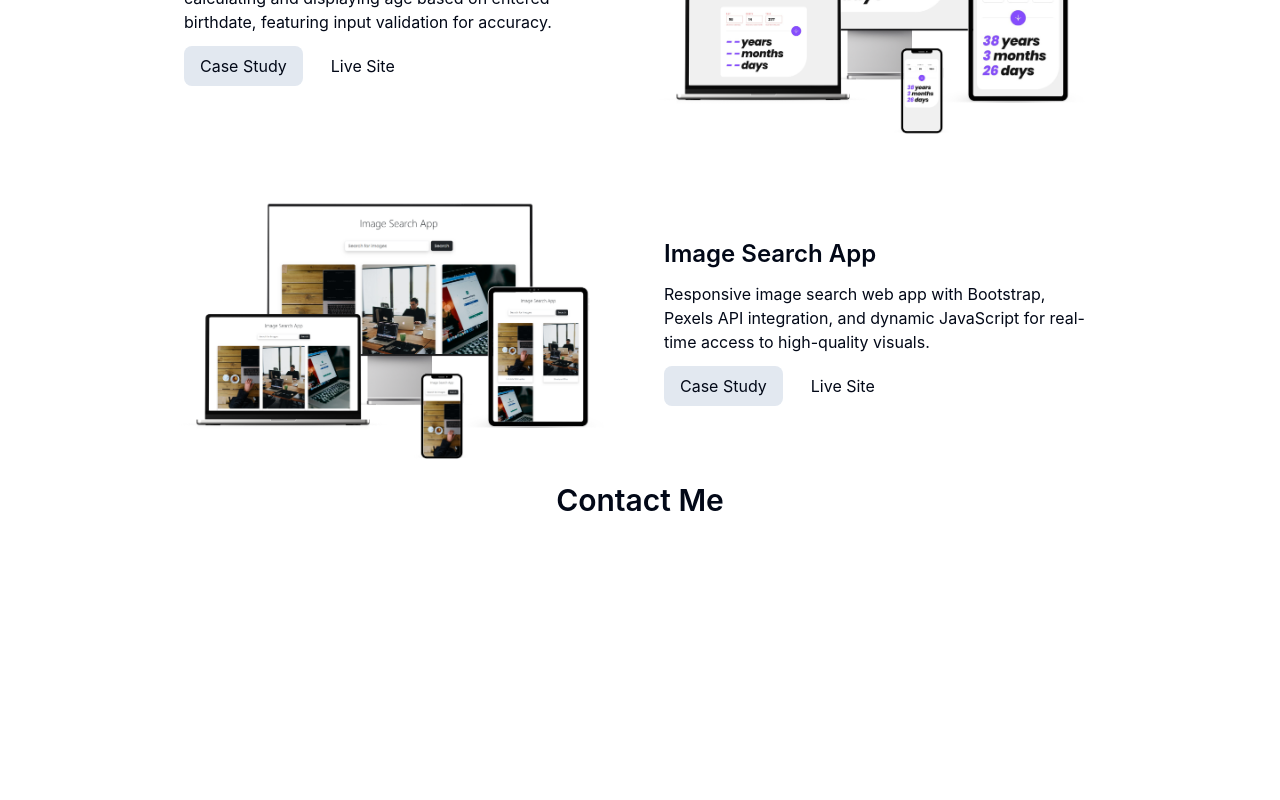
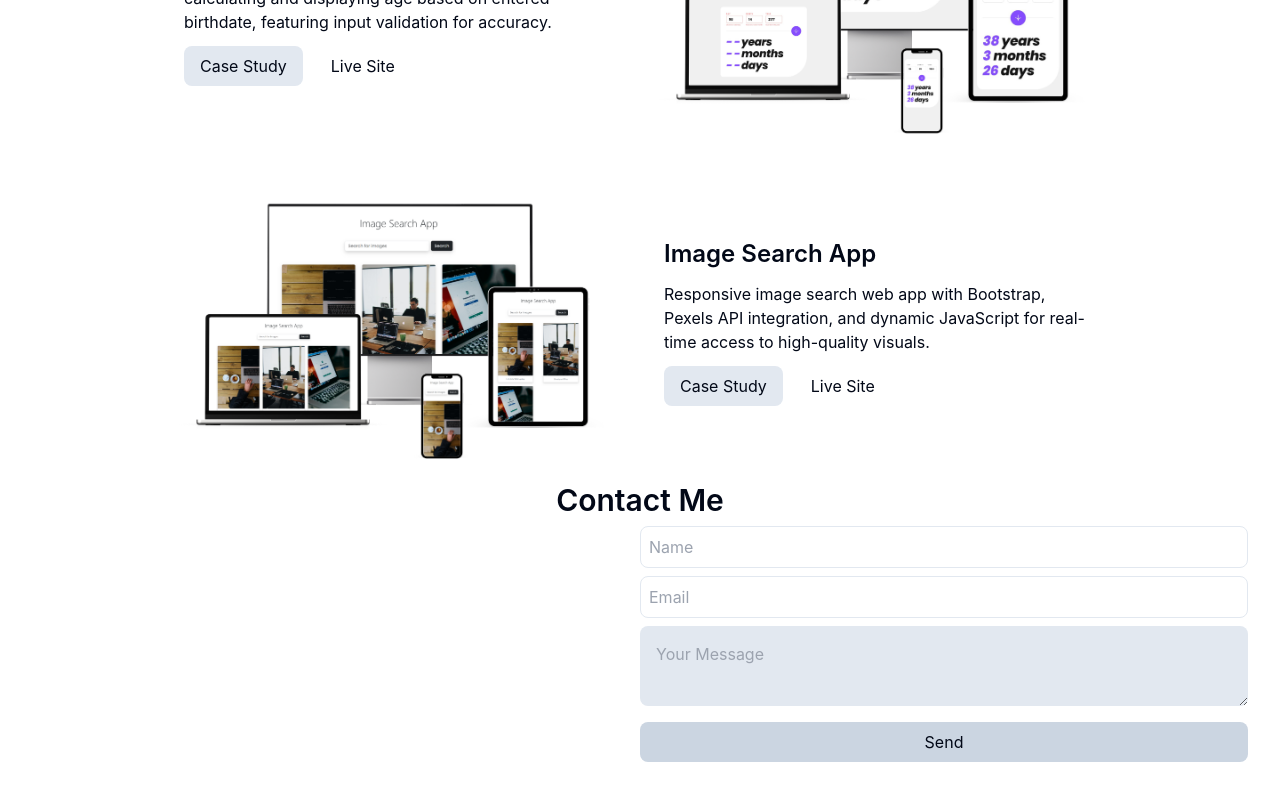
Before and after one commit to Sithu-Aung-Khant/Devfolio_01, a React (Vite) app: page / in a window 1280 px wide. Shown: the part 1880-2680 px from the top of the page. Built offline with nearby package versions, Linux system fonts and the light colour scheme.

Commit message:
Add EmailJS for contact form functionality

```diff
--- a/package.json
+++ b/package.json
@@ -10,6 +10,7 @@
     "preview": "vite preview"
   },
   "dependencies": {
+    "@emailjs/browser": "^3.12.1",
     "@emotion/react": "^11.11.3",
     "@emotion/styled": "^11.11.0",
     "@fontsource/work-sans": "^5.0.16",
--- a/src/components/contact/ContactMe.jsx
+++ b/src/components/contact/ContactMe.jsx
@@ -1,10 +1,66 @@
-import React from "react";
+import React, { useRef } from "react";
+import emailjs from "@emailjs/browser";
 
 const ContactMe = () => {
+  const form = useRef();
+
+  const sendEmail = (e) => {
+    e.preventDefault();
+
+    emailjs
+      .sendForm(
+        "service_nejaw98",
+        "template_9j8w10t",
+        form.current,
+        "W6q8zyo65G01qqIUG",
+      )
+      .then(
+        (result) => {
+          console.log(result.text);
+        },
+        (error) => {
+          console.log(error.text);
+        },
+      );
+  };
+
   return (
     <section id="contact_me">
-      <div className="container mx-auto text-center h-96">
-        <div className="text-3xl font-semibold">Contact Me</div>
+      <div className="container mx-auto h-96">
+        <div className="text-3xl font-semibold text-center">Contact Me</div>
+        <div className="md:flex">
+          <div className="md:w-1/2"></div>
+          <div className="md:w-1/2">
+            <form ref={form} onSubmit={sendEmail}>
+              <label className="hidden">Name</label>
+              <input
+                type="text"
+                placeholder="Name"
+                name="user_name"
+                className="block w-full border p-2 rounded-lg my-2"
+              />
+              <label className="hidden">Email</label>
+              <input
+                type="email"
+                placeholder="Email"
+                name="user_email"
+                className="block w-full border p-2 rounded-lg my-2"
+              />
+              <label className="hidden">Message</label>
+              <textarea
+                placeholder="Your Message"
+                name="message"
+                className="bg-slate-200 p-4 rounded-lg w-full block h-full"
+              />
+
+              <input
+                type="submit"
+                value="Send"
+                className="bg-slate-300 w-full mt-4 px-4 py-2 rounded-lg"
+              />
+            </form>
+          </div>
+        </div>
       </div>
     </section>
   );
```
Also changed, not shown: 1 other file (tests, documents, lock files or other folders).
